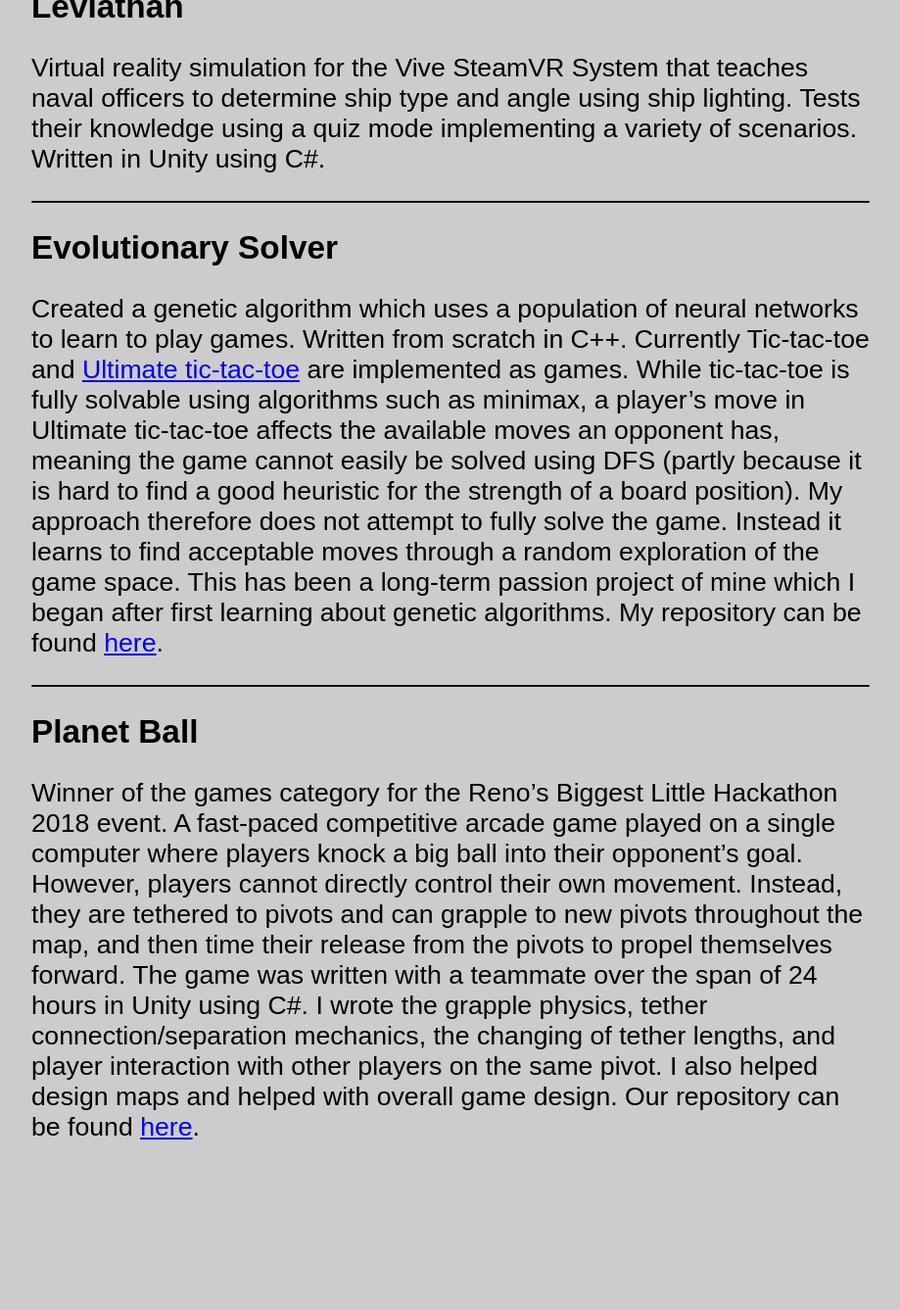
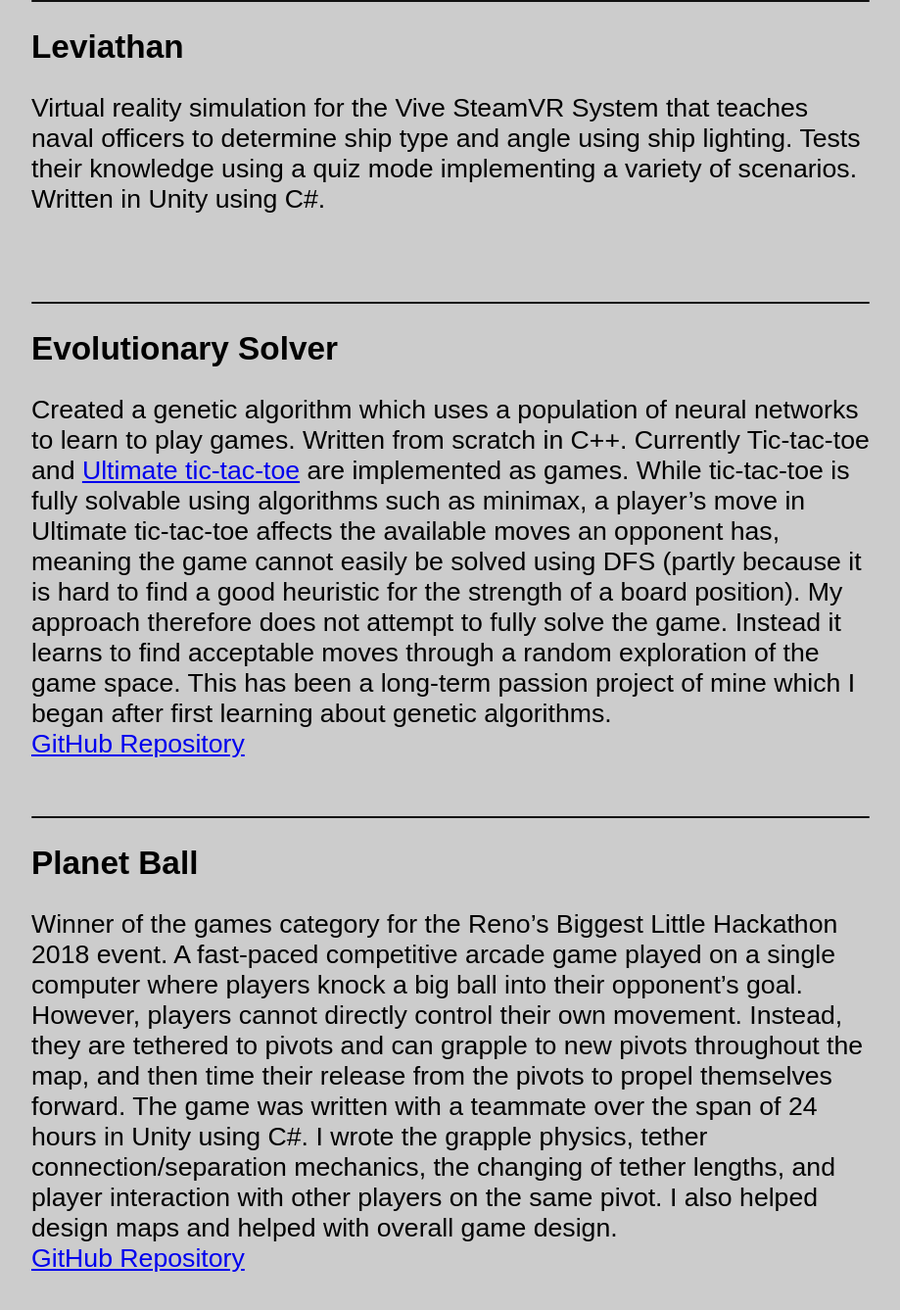
Before and after one commit to ErylKenner/ErylKenner.github.io, a Jekyll site: the page built from projects.md, in a window 1280 px wide and 1400 px high, scrolled down 1139 px. Shown: the top 1337 px of the window at 98% size, without its empty margins (180-1099 px from the left). Built offline with Jekyll 4.4.1, drawn with Linux system fonts in a browser that asks for light colours; before the commit the page ends 2405 px from its top, so only the background shows below that; some of the changed text lies outside the part shown.

Commit message:
Updated GitHub link on projects page

```diff
--- a/projects.md
+++ b/projects.md
@@ -7,20 +7,26 @@ title: Eryl Kenner
 Here are a few of my developed projects. Other side projects can be found on my <a href="https://github.com/Eryl2000">GitHub</a>.
 
 <h2>Space Age</h2>
-Space themed local co-op game where two players must manage three subsystems while trying to survive as long as possible. The three subsystems are Gunner, pilot, and Repair, but each player can only control one at a time. The Pilot navigates a hazardous map of procedurally-generated asteroids and enemies, the Gunner shoots down enemy ships, and Repair sprints around the ship fixing damaged subsystems before they go offline. Enemies get stronger and more dangerous over time so decision-making and teamwork are key. The game was written with three other teammates over the span of 24 hours for the 2019 Reno's Biggest Little Hackathon event. It was written in Unity using C#. I wrote the enemy's AI and kiting behavior, the procedural terrain generation, our wave spawning mechanics, some of the map design, and overall game design. Our repository can be found <a href="https://github.com/kylebrain/hackathon-2019">here</a>.
+Space themed local co-op game where two players must manage three subsystems while trying to survive as long as possible. The three subsystems are Gunner, pilot, and Repair, but each player can only control one at a time. The Pilot navigates a hazardous map of procedurally-generated asteroids and enemies, the Gunner shoots down enemy ships, and Repair sprints around the ship fixing damaged subsystems before they go offline. Enemies get stronger and more dangerous over time so decision-making and teamwork are key. The game was written with three other teammates over the span of 24 hours for the 2019 Reno's Biggest Little Hackathon event. It was written in Unity using C#. I wrote the enemy's AI and kiting behavior, the procedural terrain generation, our wave spawning mechanics, some of the map design, and overall game design.
 <img class="project_image" src="/assets/images/space-age.png" width="484" height="216">
+<a href="https://github.com/kylebrain/hackathon-2019">GitHub Repository</a>
+<br><br>
 <hr>
 
 <h2>Leviathan</h2>
 Virtual reality simulation for the Vive SteamVR System that teaches naval officers to determine ship type and angle using ship lighting. Tests their knowledge using a quiz mode implementing a variety of scenarios. Written in Unity using C#.
 <br>
+<br><br>
 <hr>
 
 <h2>Evolutionary Solver</h2>
-Created a genetic algorithm which uses a population of neural networks to learn to play games. Written from scratch in C++. Currently Tic-tac-toe and <a href="https://en.wikipedia.org/wiki/Ultimate_tic-tac-toe">Ultimate tic-tac-toe</a> are implemented as games. While tic-tac-toe is fully solvable using algorithms such as minimax, a player's move in Ultimate tic-tac-toe affects the available moves an opponent has, meaning the game cannot easily be solved using DFS (partly because it is hard to find a good heuristic for the strength of a board position). My approach therefore does not attempt to fully solve the game. Instead it learns to find acceptable moves through a random exploration of the game space. This has been a long-term passion project of mine which I began after first learning about genetic algorithms. My repository can be found <a href="https://github.com/Eryl2000/EvolutionarySolver">here</a>.
+Created a genetic algorithm which uses a population of neural networks to learn to play games. Written from scratch in C++. Currently Tic-tac-toe and <a href="https://en.wikipedia.org/wiki/Ultimate_tic-tac-toe">Ultimate tic-tac-toe</a> are implemented as games. While tic-tac-toe is fully solvable using algorithms such as minimax, a player's move in Ultimate tic-tac-toe affects the available moves an opponent has, meaning the game cannot easily be solved using DFS (partly because it is hard to find a good heuristic for the strength of a board position). My approach therefore does not attempt to fully solve the game. Instead it learns to find acceptable moves through a random exploration of the game space. This has been a long-term passion project of mine which I began after first learning about genetic algorithms.
 <br>
-
+<a href="https://github.com/Eryl2000/EvolutionarySolver">GitHub Repository</a>
+<br><br>
 <hr>
 
 <h2>Planet Ball</h2>
-Winner of the games category for the Reno's Biggest Little Hackathon 2018 event. A fast-paced competitive arcade game played on a single computer where players knock a big ball into their opponent's goal. However, players cannot directly control their own movement. Instead, they are tethered to pivots and can grapple to new pivots throughout the map, and then time their release from the pivots to propel themselves forward. The game was written with a teammate over the span of 24 hours in Unity using C#. I wrote the grapple physics, tether connection/separation mechanics, the changing of tether lengths, and player interaction with other players on the same pivot. I also helped design maps and helped with overall game design. Our repository can be found <a href="https://github.com/Eryl2000/Hackathon2018">here</a>.
+Winner of the games category for the Reno's Biggest Little Hackathon 2018 event. A fast-paced competitive arcade game played on a single computer where players knock a big ball into their opponent's goal. However, players cannot directly control their own movement. Instead, they are tethered to pivots and can grapple to new pivots throughout the map, and then time their release from the pivots to propel themselves forward. The game was written with a teammate over the span of 24 hours in Unity using C#. I wrote the grapple physics, tether connection/separation mechanics, the changing of tether lengths, and player interaction with other players on the same pivot. I also helped design maps and helped with overall game design.
+<br>
+<a href="https://github.com/Eryl2000/Hackathon2018">GitHub Repository</a>
```
Also changed, not shown: index.md (+1 -1 lines).
